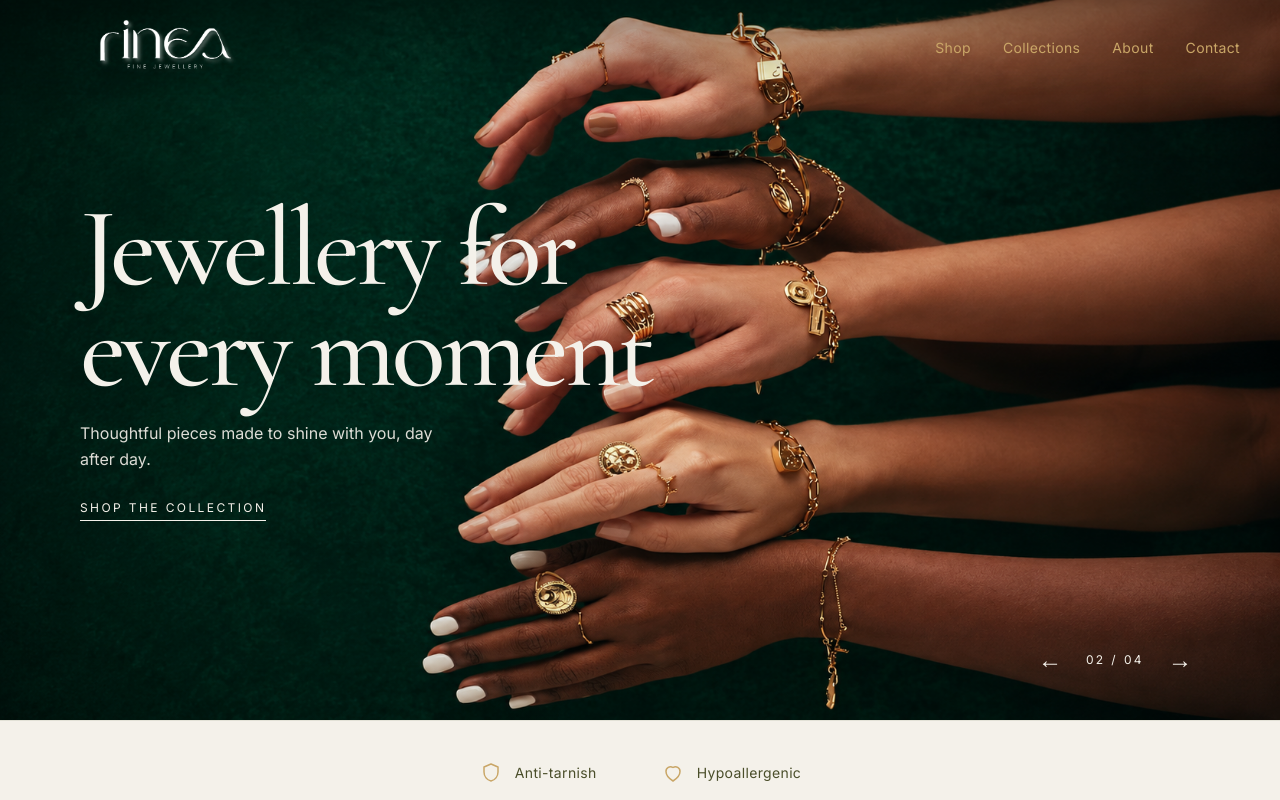
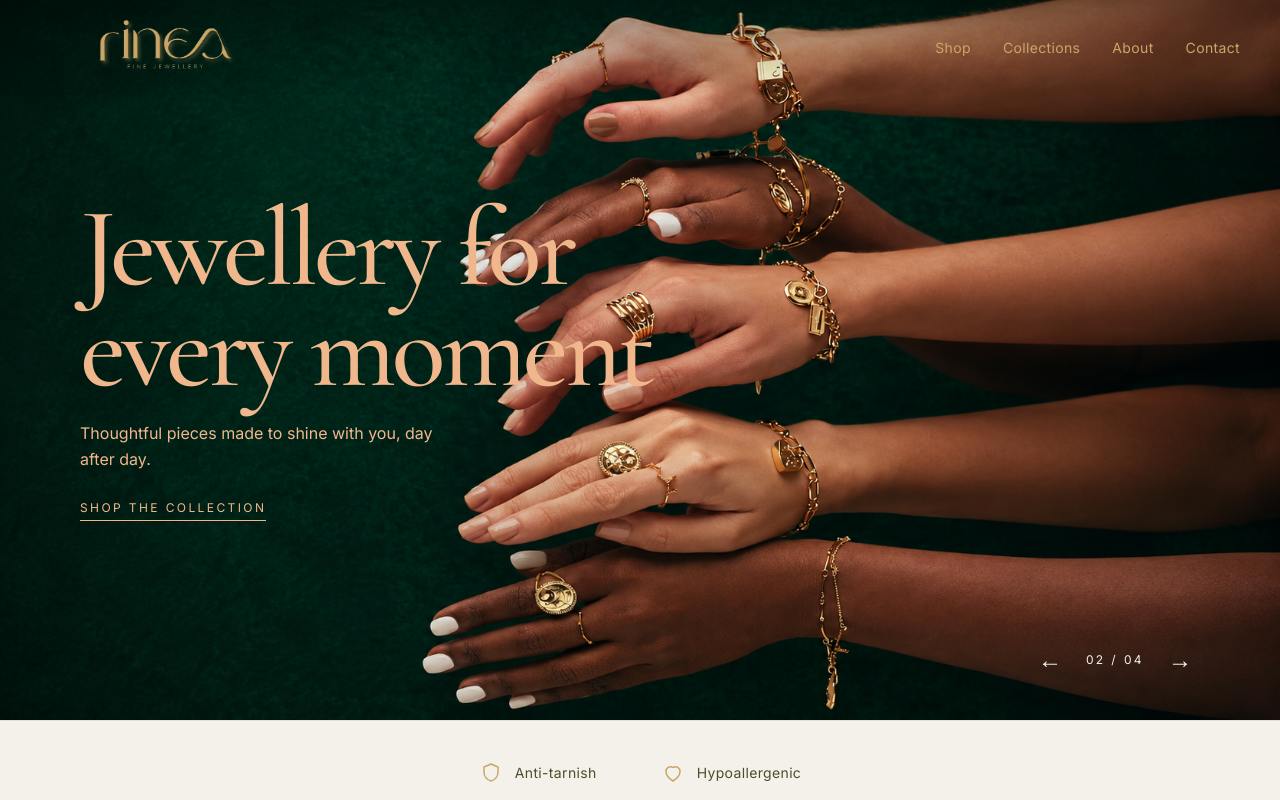
Before and after one commit to entrainaccademy/rinea, a Next.js app: page / in a window 1280 px wide. Shown: the top 800 px of the page. Built offline with nearby package versions, Linux system fonts and the light colour scheme.

Commit message:
hero section

```diff
--- a/src/components/Header.js
+++ b/src/components/Header.js
@@ -10,25 +10,49 @@ export default function Header() {
   const [isScrolled, setIsScrolled] = useState(false);
 
   useEffect(() => {
-    const updateScroll = () => setIsScrolled(window.scrollY > 16);
+    const updateScroll = () => {
+      const hero = document.getElementById("home-hero");
+      setIsScrolled(!hero || hero.getBoundingClientRect().bottom <= 96);
+    };
     updateScroll();
     window.addEventListener("scroll", updateScroll, { passive: true });
-    return () => window.removeEventListener("scroll", updateScroll);
+    window.addEventListener("resize", updateScroll);
+    return () => {
+      window.removeEventListener("scroll", updateScroll);
+      window.removeEventListener("resize", updateScroll);
+    };
   }, []);
 
   return (
     <header className={`fixed inset-x-0 top-0 z-20 flex h-20 items-center justify-between px-6 transition-colors duration-300 sm:h-24 sm:px-10 ${isScrolled ? "border-b border-olive/10 bg-paper shadow-sm" : "bg-linear-to-b from-black/35 to-transparent"}`}>
       <Link href="/">
+        {isScrolled ? (
           <Image
             src="/rinea-transparent.png"
             alt="Rinea"
             width={702}
             height={449}
-          priority
-          className={`h-32 w-auto transition-[filter] duration-300 sm:h-40 ${isScrolled ? "" : "brightness-0 invert"}`}
+            className="h-32 w-auto sm:h-40"
           />
+        ) : (
+          <span
+            role="img"
+            aria-label="Rinea"
+            className="block h-32 w-[200px] bg-gold sm:h-40 sm:w-[250px]"
+            style={{
+              maskImage: "url('/rinea-transparent.png')",
+              WebkitMaskImage: "url('/rinea-transparent.png')",
+              maskSize: "contain",
+              WebkitMaskSize: "contain",
+              maskPosition: "center",
+              WebkitMaskPosition: "center",
+              maskRepeat: "no-repeat",
+              WebkitMaskRepeat: "no-repeat",
+            }}
+          />
+        )}
       </Link>
-      <nav className="hidden gap-8 font-sans text-sm tracking-wide text-gold sm:flex">
+      <nav className={`hidden gap-8 font-sans text-sm tracking-wide sm:flex ${isScrolled ? "text-olive" : "text-gold"}`}>
         {navItems.map((item) => (
           <span key={item} className="cursor-default">
             {item}
--- a/src/components/home/Hero.js
+++ b/src/components/home/Hero.js
@@ -42,9 +42,9 @@ export default function Hero() {
   }
 
   return (
-    <section aria-label="Rinea jewellery collection" className="relative aspect-[3/4] min-h-[520px] overflow-hidden bg-olive sm:aspect-video sm:min-h-0">
+    <section id="home-hero" aria-label="Rinea jewellery collection" className="relative aspect-[3/4] min-h-[520px] overflow-hidden bg-olive sm:aspect-video sm:min-h-0">
       <div
-        className={`flex h-full ${isTransitioning ? "transition-transform duration-700 ease-in-out motion-reduce:transition-none" : ""}`}
+        className={`absolute inset-0 flex h-full w-full ${isTransitioning ? "transition-transform duration-700 ease-in-out motion-reduce:transition-none" : ""}`}
         style={{ transform: `translateX(-${activeSlide * 100}%)` }}
         onTransitionEnd={handleTransitionEnd}
       >
@@ -75,16 +75,16 @@ export default function Hero() {
       <div className="pointer-events-none absolute inset-0 bg-linear-to-t from-black/55 via-transparent to-transparent sm:bg-linear-to-r sm:from-black/25 sm:via-transparent" />
 
       <div className="pointer-events-none absolute inset-0 flex items-end px-6 pb-24 sm:items-center sm:px-12 sm:pb-0 lg:px-20">
-        <div className="max-w-2xl text-paper">
+        <div className="max-w-2xl text-[#F0B78C]">
           <h1 className={`${editorialFont.className} text-6xl leading-[0.9] tracking-[-0.04em] sm:text-8xl lg:text-[7rem]`}>
             Jewellery for every moment
           </h1>
-          <p className="mt-5 max-w-sm font-sans text-sm leading-relaxed text-paper/90 sm:text-base">
+          <p className="mt-5 max-w-sm font-sans text-sm leading-relaxed text-[#F0B78C] sm:text-base">
             Thoughtful pieces made to shine with you, day after day.
           </p>
           <Link
             href="/catalog"
-            className="pointer-events-auto mt-7 inline-block border-b border-paper pb-1 font-sans text-xs uppercase tracking-[0.2em] text-paper transition-colors hover:border-gold hover:text-gold"
+            className="pointer-events-auto mt-7 inline-block border-b border-[#F0B78C] pb-1 font-sans text-xs uppercase tracking-[0.2em] text-[#F0B78C] transition-opacity hover:opacity-70"
           >
             Shop the collection
           </Link>
```
Lines whose indentation alone changed are shown as unchanged.
